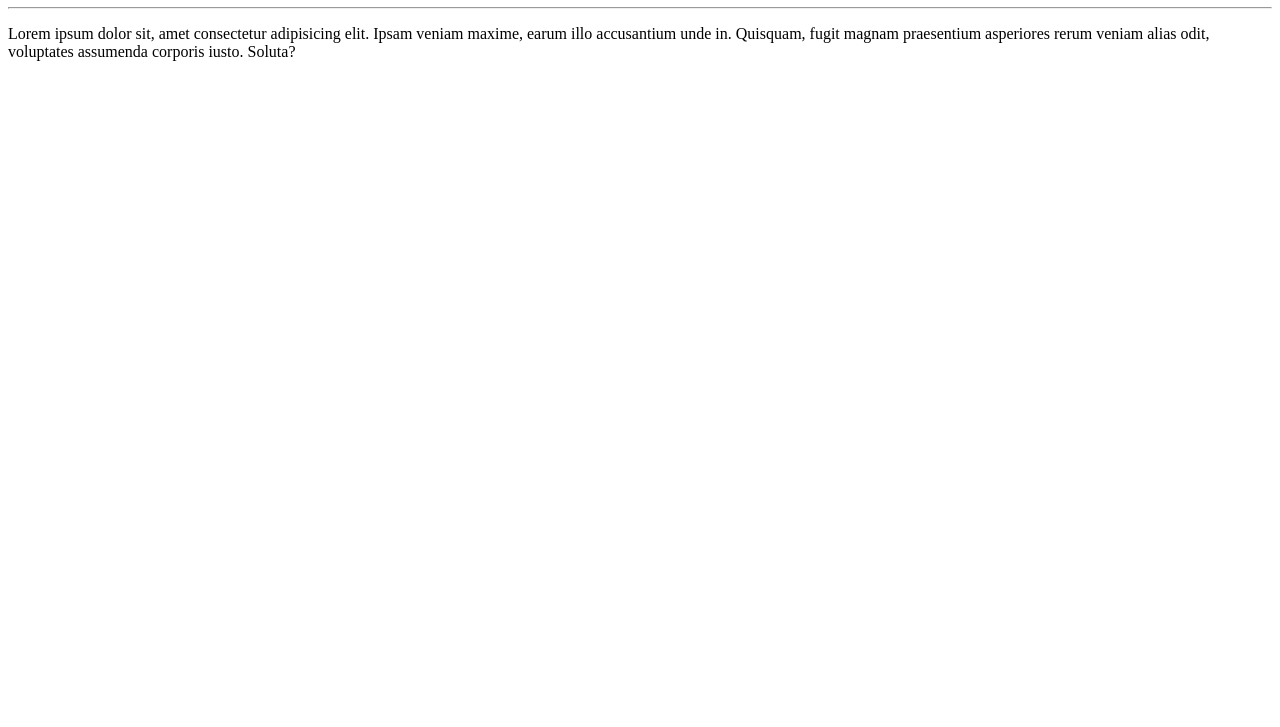
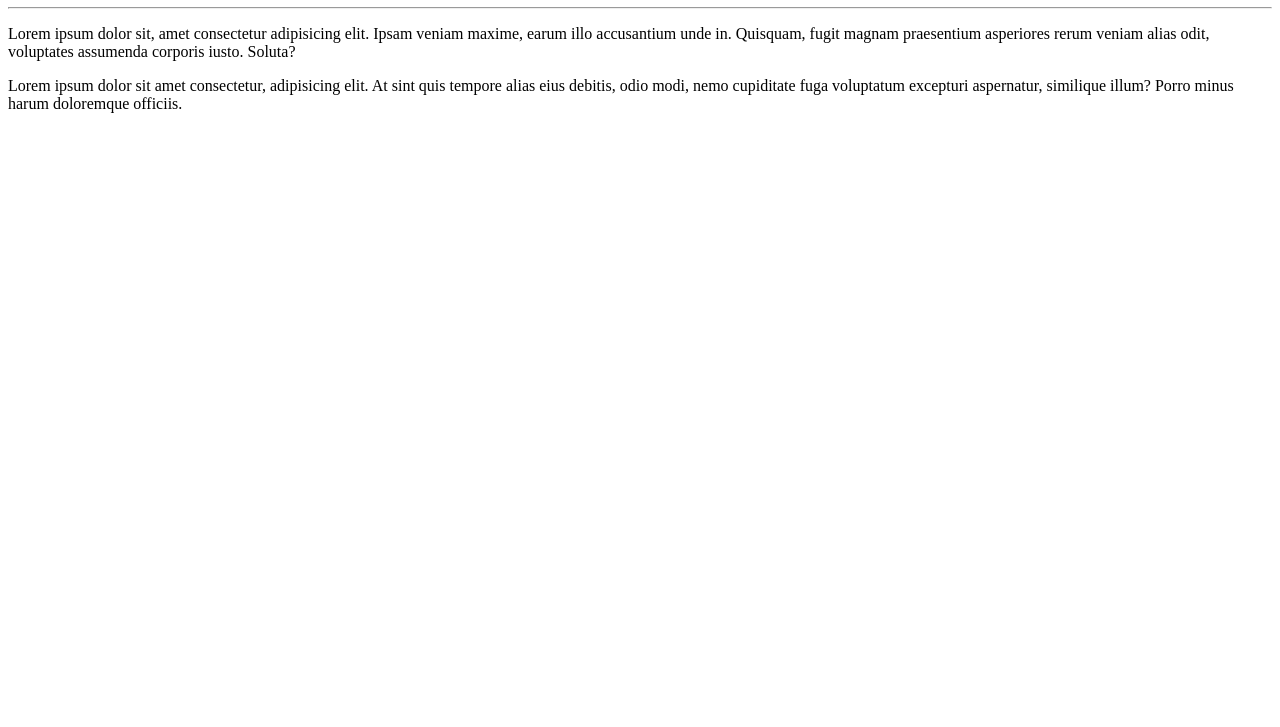
Before and after one commit to IngridsSilveira/Ola-mundo, a plain HTML site: page site-exemplo/index.html in a window 1280 px wide. Shown: the part 73-800 px from the top of the page. Drawn offline with Linux system fonts and the light colour scheme.

Commit message:
Update index.html

```diff
--- a/site-exemplo/index.html
+++ b/site-exemplo/index.html
@@ -10,5 +10,6 @@
     <h1>Olá, mundo!</h1>
     <hr>
         <p>Lorem ipsum dolor sit, amet consectetur adipisicing elit. Ipsam veniam maxime, earum illo accusantium unde in. Quisquam, fugit magnam praesentium asperiores rerum veniam alias odit, voluptates assumenda corporis iusto. Soluta?</p>
+        <p>Lorem ipsum dolor sit amet consectetur, adipisicing elit. At sint quis tempore alias eius debitis, odio modi, nemo cupiditate fuga voluptatum excepturi aspernatur, similique illum? Porro minus harum doloremque officiis.</p>
 </body>
 </html>
```
